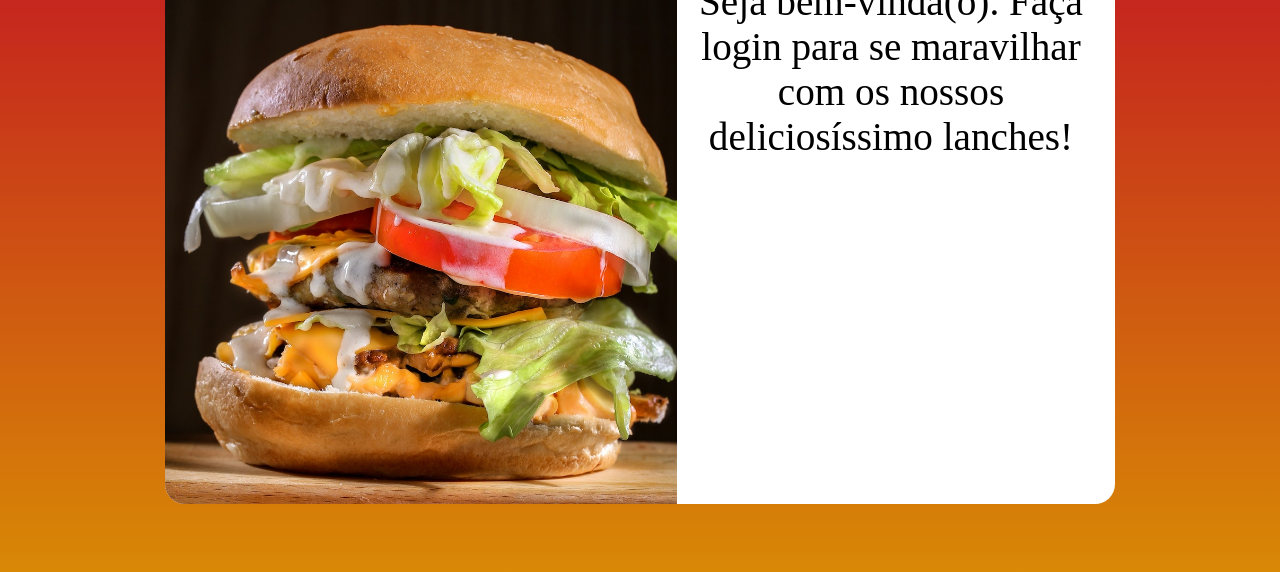
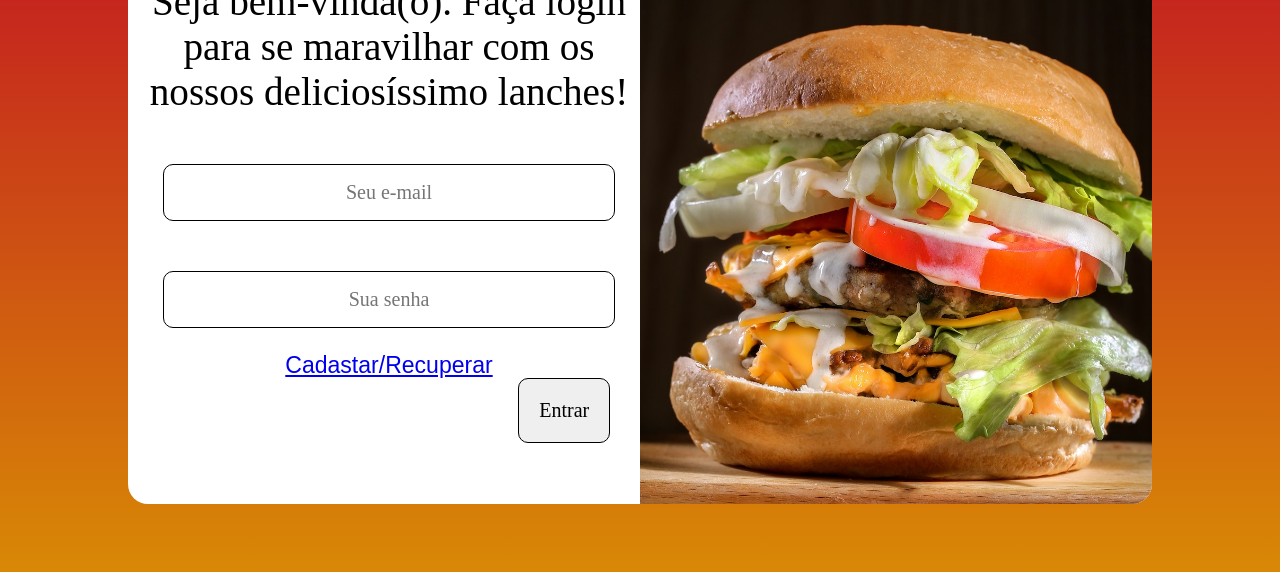
Before and after one commit to Drewszinn/projeto-login, a plain HTML site: page index.html in a window 1280 px wide. Shown: the part 196-768 px from the top of the page. Drawn offline with Linux system fonts and the light colour scheme; a web font is replaced by a local one.

Commit message:
adicionei formulario + algumas coisas

```diff
--- a/estilos/media-query.css
+++ b/estilos/media-query.css
@@ -18,7 +18,6 @@ Grandes: acima de 1200px;
         width: 95vw;
         height: 65vh;
         font-size: 1.8em;
-
     }
 
     section#login > div#imagem {
@@ -26,6 +25,46 @@ Grandes: acima de 1200px;
         width: 40vw;
         height: 100vh;
     }
+
+    input {
+        padding: 2vh 8vw;
+        margin-top: 50px;
+        text-align: center;
+        font-size: 20px;
+    }
+
+    .gg-user {
+        position: absolute;
+        margin-top: 75px;
+        margin-left: 41vw;
+        width: 10px;
+        height: 10px;
+
+    }
+
+    .gg-key {
+        position: absolute;
+        margin-top: 85px;
+        margin-left: 41vw;
+        width: 10px;
+        height: 10px;
+    }
+
+    #cadastro-recuperar {
+        position: relative;
+        margin-left: auto;
+        top: 10px;
+        font-size: .6em;
+
+    }
+
+    #botao {
+        position: absolute;
+        margin-top: 50px;
+        margin-left: auto;
+        padding: 20px;
+    }
+
 
 }
 
@@ -36,14 +75,53 @@ Grandes: acima de 1200px;
     }
 
     section#login {
-        width: 950px;
+        width: 80vw;
         font-size: 2em;
 
     }
 
     section#login > div#imagem {
-        float: left;
+        float: right;
         width: 40vw;
         height: 100vh;
     }
+
+    input {
+        padding: 2vh 8vw;
+        margin-top: 50px;
+        text-align: center;
+        font-size: 20px;
+    }
+
+    .gg-user {
+        position: absolute;
+        margin-top: 68px;
+        margin-left:7vw;
+        width: 10px;
+        height: 10px;
+
+    }
+
+    .gg-key {
+        position: absolute;
+        margin-top: 75px;
+        margin-left: 7vw;
+        width: 10px;
+        height: 10px;
+    }
+
+    #cadastro-recuperar {
+        position: relative;
+        margin-left: auto;
+        top: 10px;
+        font-size: .6em;
+
+    }
+
+    #botao {
+        position: absolute;
+        margin-top: 50px;
+        margin-left: 2vw;
+        padding: 20px;
+    }
 }
--- a/estilos/style.css
+++ b/estilos/style.css
@@ -62,3 +62,35 @@ section#login > div#formulario {
 section#login > div#formulario p {
     font-size: 1.02em;
 }
+
+input {
+    padding: 5px;
+    border-radius: 10px;
+    border: 1px solid;
+    margin-top: 10px;
+}
+
+.gg-user {
+    position: absolute;
+    margin-top: 15px;
+}
+
+.gg-key {
+    position: absolute;
+    margin-top: 17px;
+    margin-left: 1px;
+}
+
+#cadastro-recuperar {
+    position: relative;
+    margin-left: 25%;
+    top: -25px;
+    font-size: .5em;
+    font-family: Arial, Helvetica, sans-serif;
+  }
+
+
+#botao {
+    margin-top: 25px;
+    padding: 10px;
+}
--- a/index.html
+++ b/index.html
@@ -4,6 +4,8 @@
     <meta charset="UTF-8">
     <meta name="viewport" content="width=device-width, initial-scale=1.0">
     <title>Login</title>
+    <link href='https://unpkg.com/css.gg@2.0.0/icons/css/key.css' rel='stylesheet'>
+    <link href='https://unpkg.com/css.gg@2.0.0/icons/css/user.css' rel='stylesheet'>
     <link rel="stylesheet" href="estilos/style.css">
     <link rel="stylesheet" href="estilos/media-query.css">
 </head>
@@ -20,6 +22,20 @@
                     Seja bem-vinda(o). Faça login para se maravilhar com os nossos deliciosíssimo lanches!
                 </p>
                 <form action="login.php" method="post">
+                    <div class="email">
+                        <i class="gg-user"></i>
+                        <label for="ilogin"></label>
+                        <input type="email" name="login" id="ilogin" placeholder="Seu e-mail">
+                    </div>
+
+                    <div class="senha">
+                        <i class="gg-key"></i>
+                        <label for="ipassword"></label>
+                        <input type="password" name="" id="ipassword" placeholder="Sua senha">
+                    </div>
+                    <a href="#" id="cadastro-recuperar">Cadastar/Recuperar</a>
+
+                    <input type="submit" value="Entrar" id="botao">
 
                 </form>
             </div>
```
